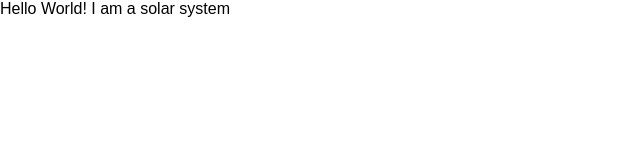
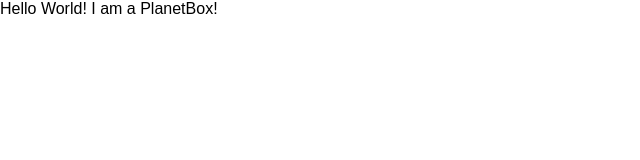
Before and after one commit to mwilsonthorne/week_16_JavaScript_React_Project, a React (Create React App) app: page / in a window 1280 px wide. Shown: the top 160 px of the page, without its empty margins (0-640 px from the left). Built offline with nearby package versions, Linux system fonts and the light colour scheme.

Commit message:
Created component folder and PlanetBox.js file/tested in browser. All ok

```diff
--- /dev/null
+++ b/src/component/PlanetBox.js
@@ -0,0 +1,13 @@
+import React, { Component } from 'react';
+
+class PlanetBox extends Component {
+  render() {
+    return (
+      <div className="planet-box">
+        Hello World! I am a PlanetBox!
+      </div>
+    );
+}
+}
+
+export default PlanetBox;
--- a/src/container/SolarSystem.js
+++ b/src/container/SolarSystem.js
@@ -1,12 +1,10 @@
-import React, { Component } from 'react'
+import React, { Component } from 'react';
+import PlanetBox from '../component/PlanetBox.js';
 
 class SolarSystem extends Component {
   render() {
     return (
-      <div className="solar-system">
-        Hello World! I am a solar system
-      </div>
-
+        <PlanetBox />
     );
   }
 }
```
